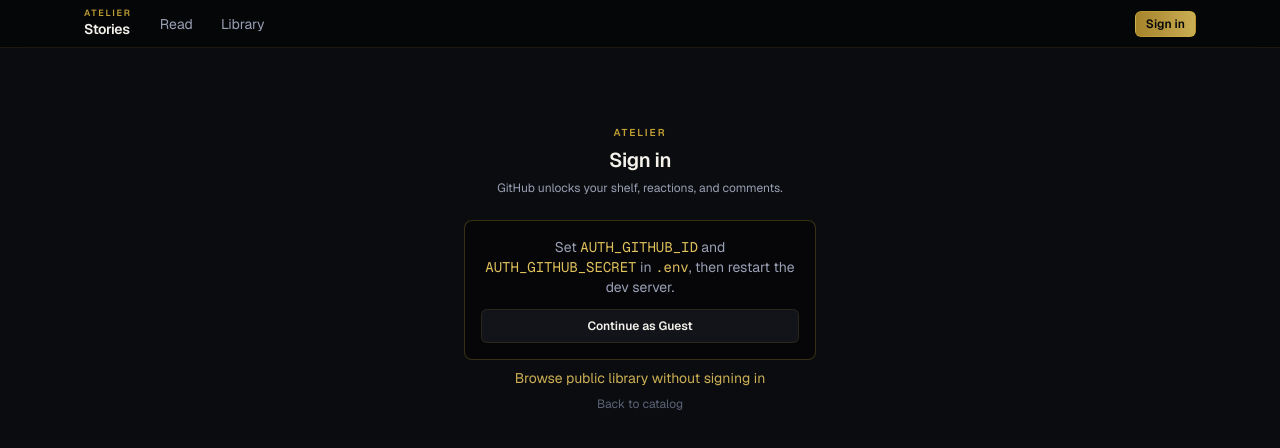
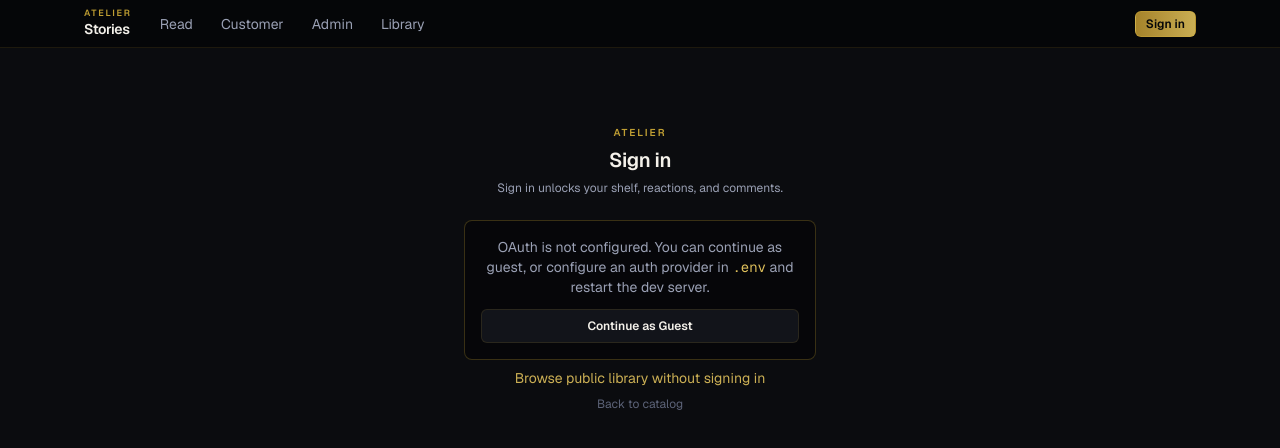
Before and after one commit to Unfavdemo/AI-Novel, a Next.js app: page /auth/signin in a window 1280 px wide. Shown: the top 448 px of the page. Built offline with nearby package versions, Linux system fonts and the light colour scheme; no server answers.

Commit message:
Refactor GitHub authentication in auth.ts to conditionally include provider based on environment variables, update sign-in page messaging for clarity, and add new links to the site header for customer and admin sections.

```diff
--- /dev/null
+++ b/app/admin/page.tsx
@@ -0,0 +1,39 @@
+import Link from "next/link";
+
+export default function AdminPrototypePage() {
+  return (
+    <div className="mx-auto flex w-full max-w-4xl flex-1 flex-col gap-4 px-4 py-8">
+      <p className="text-xs font-semibold uppercase tracking-[0.18em] text-gold-400">
+        Prototype
+      </p>
+      <h1 className="text-2xl font-semibold tracking-tight text-text-primary">
+        Admin Side
+      </h1>
+      <p className="max-w-2xl text-sm text-text-muted">
+        Use this static admin entry point for prototype demos. Open studio tools,
+        manage content, and review the creator workflow from here.
+      </p>
+
+      <div className="mt-2 grid gap-3 sm:grid-cols-2">
+        <Link
+          href="/studio"
+          className="rounded-lg border border-border-subtle bg-elevated p-4 transition hover:border-gold-500/40"
+        >
+          <p className="text-sm font-semibold text-text-primary">Open Studio</p>
+          <p className="mt-1 text-xs text-text-muted">
+            Creator dashboard for generating and editing stories.
+          </p>
+        </Link>
+        <Link
+          href="/library"
+          className="rounded-lg border border-border-subtle bg-elevated p-4 transition hover:border-gold-500/40"
+        >
+          <p className="text-sm font-semibold text-text-primary">Content Library</p>
+          <p className="mt-1 text-xs text-text-muted">
+            Review saved and public stories in one place.
+          </p>
+        </Link>
+      </div>
+    </div>
+  );
+}
--- a/app/auth/signin/page.tsx
+++ b/app/auth/signin/page.tsx
@@ -37,7 +37,7 @@ export default async function SignInPage({ searchParams }: SignInPageProps) {
         Sign in
       </h1>
       <p className="mt-1.5 text-center text-xs text-text-muted">
-        GitHub unlocks your shelf, reactions, and comments.
+        Sign in unlocks your shelf, reactions, and comments.
       </p>
 
       <div className="mt-6 flex flex-col gap-2">
@@ -54,11 +54,9 @@ export default async function SignInPage({ searchParams }: SignInPageProps) {
         ) : (
           <div className="rounded-lg border border-gold-500/25 bg-obsidian-950/80 p-4 text-center text-sm text-text-muted">
             <p>
-              Set <code className="font-mono text-gold-400">AUTH_GITHUB_ID</code>{" "}
-              and{" "}
-              <code className="font-mono text-gold-400">AUTH_GITHUB_SECRET</code>{" "}
-              in <code className="font-mono text-gold-400">.env</code>, then
-              restart the dev server.
+              OAuth is not configured. You can continue as guest, or configure an
+              auth provider in <code className="font-mono text-gold-400">.env</code>{" "}
+              and restart the dev server.
             </p>
             {guestAllowed ? (
               <form action={signInAsGuest} className="mt-3">
--- /dev/null
+++ b/app/customer/page.tsx
@@ -0,0 +1,39 @@
+import Link from "next/link";
+
+export default function CustomerPrototypePage() {
+  return (
+    <div className="mx-auto flex w-full max-w-4xl flex-1 flex-col gap-4 px-4 py-8">
+      <p className="text-xs font-semibold uppercase tracking-[0.18em] text-gold-400">
+        Prototype
+      </p>
+      <h1 className="text-2xl font-semibold tracking-tight text-text-primary">
+        Customer Side
+      </h1>
+      <p className="max-w-2xl text-sm text-text-muted">
+        Use this static customer entry point for prototype demos. Browse stories,
+        open a series, and test chapter reading and unlock flows.
+      </p>
+
+      <div className="mt-2 grid gap-3 sm:grid-cols-2">
+        <Link
+          href="/"
+          className="rounded-lg border border-border-subtle bg-elevated p-4 transition hover:border-gold-500/40"
+        >
+          <p className="text-sm font-semibold text-text-primary">Browse Catalog</p>
+          <p className="mt-1 text-xs text-text-muted">
+            View published series and open story detail pages.
+          </p>
+        </Link>
+        <Link
+          href="/library"
+          className="rounded-lg border border-border-subtle bg-elevated p-4 transition hover:border-gold-500/40"
+        >
+          <p className="text-sm font-semibold text-text-primary">Open Library</p>
+          <p className="mt-1 text-xs text-text-muted">
+            Access public stories and your shelf when signed in.
+          </p>
+        </Link>
+      </div>
+    </div>
+  );
+}
--- a/auth.ts
+++ b/auth.ts
@@ -45,10 +45,6 @@ export const { handlers, auth, signIn, signOut } = NextAuth({
   }),
   session: { strategy: "database" },
   providers: [
-    GitHub({
-      clientId: process.env.AUTH_GITHUB_ID ?? "",
-      clientSecret: process.env.AUTH_GITHUB_SECRET ?? "",
-    }),
     Credentials({
       id: "guest",
       name: "Guest",
@@ -89,6 +85,17 @@ export const { handlers, auth, signIn, signOut } = NextAuth({
         };
       },
     }),
+    ...(() => {
+      const githubId = process.env.AUTH_GITHUB_ID?.trim();
+      const githubSecret = process.env.AUTH_GITHUB_SECRET?.trim();
+      if (!githubId || !githubSecret) return [];
+      return [
+        GitHub({
+          clientId: githubId,
+          clientSecret: githubSecret,
+        }),
+      ];
+    })(),
   ],
   callbacks: {
     session({ session, user }) {
--- a/components/site-header.tsx
+++ b/components/site-header.tsx
@@ -23,6 +23,18 @@ export async function SiteHeader() {
               className="rounded-md px-2 py-1 transition hover:bg-elevated hover:text-gold-300"
             >
               Read
+            </Link>
+            <Link
+              href="/customer"
+              className="rounded-md px-2 py-1 transition hover:bg-elevated hover:text-gold-300"
+            >
+              Customer
+            </Link>
+            <Link
+              href="/admin"
+              className="rounded-md px-2 py-1 transition hover:bg-elevated hover:text-gold-300"
+            >
+              Admin
             </Link>
             {session?.user ? (
               <Link
```
